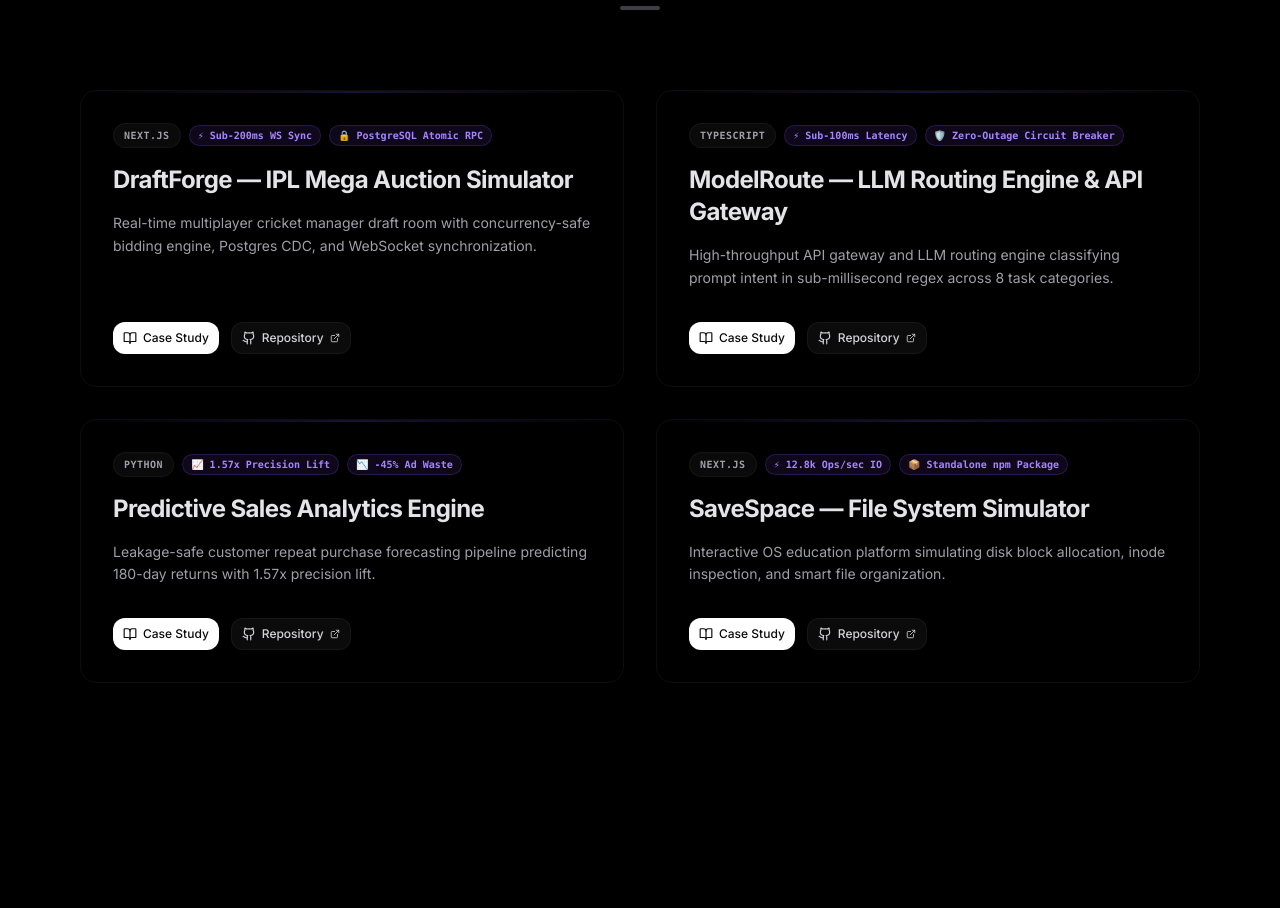
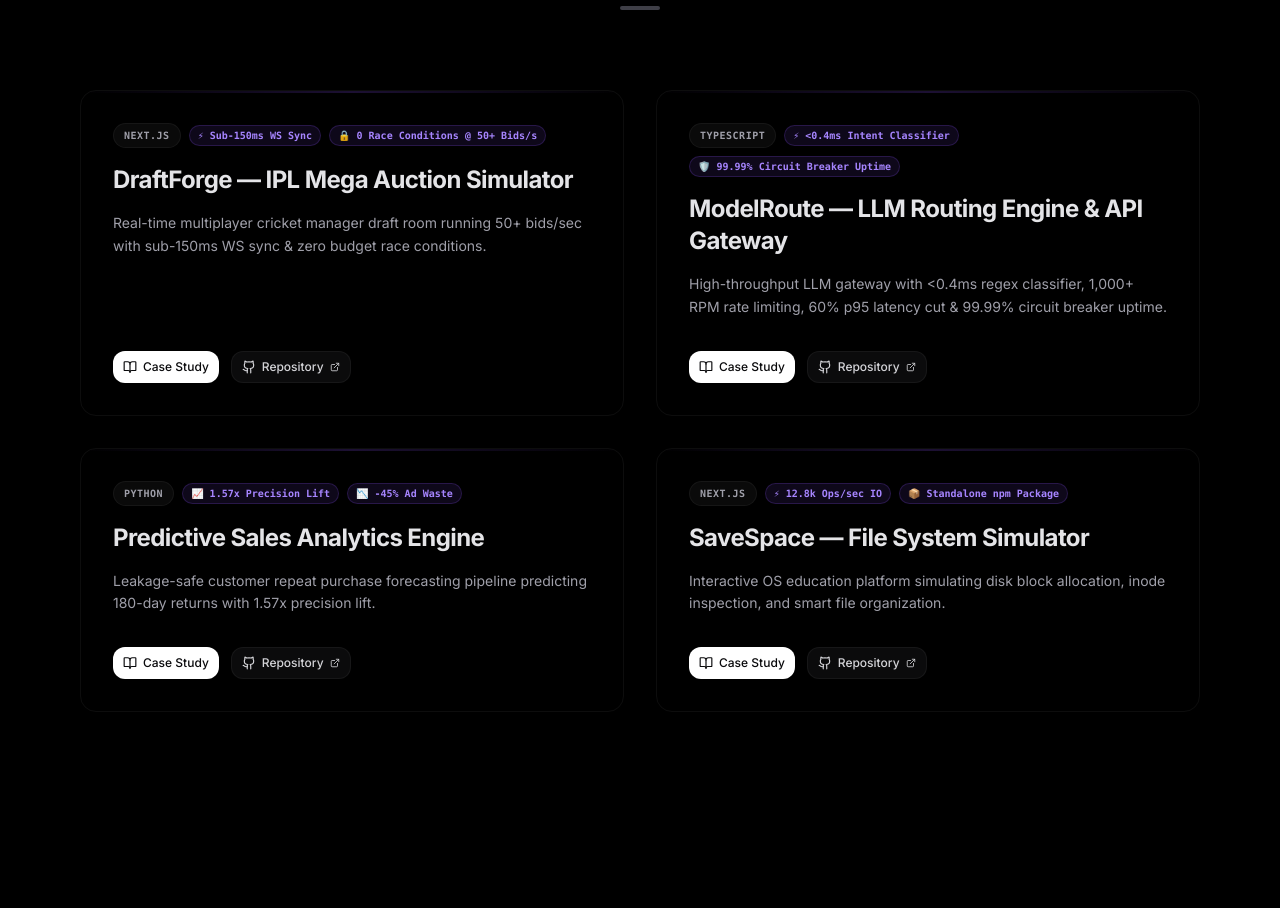
Before and after one commit to cax6505/Personal-Portfolio, a Next.js app: page / in a window 1280 px wide. Shown: the part 3580-4488 px from the top of the page. Built offline with nearby package versions, Linux system fonts and the light colour scheme; no server answers.

Commit message:
fix(contact): update primary contact email and refine project impact metrics
- Update contact email references across Hero, Contact, Footer, Command Palette, Terminal modal, and DevTools console helper
- Synchronize ModelRoute and IPL Auction Pro technical metrics with verified benchmarks

```diff
--- a/src/app/layout.tsx
+++ b/src/app/layout.tsx
@@ -105,7 +105,7 @@
               </div>
               <div className="flex items-center gap-6">
                 <a
-                  href="mailto:adithyakolli55@gmail.com"
+                  href="mailto:charanadithya6505@gmail.com"
                   className="hover:text-zinc-900 dark:hover:text-zinc-100 hover-trigger flex items-center gap-1.5 transition-colors"
                 >
                   <Mail className="size-3.5" />
--- a/src/components/command-palette.tsx
+++ b/src/components/command-palette.tsx
@@ -195,7 +195,7 @@
             <CommandItem
               onSelect={() =>
                 runCommand(() =>
-                  window.open("mailto:kolli.c23csai@nst.rishihood.edu.in")
+                  window.open("mailto:charanadithya6505@gmail.com")
                 )
               }
             >
--- a/src/components/console-easter-egg.tsx
+++ b/src/components/console-easter-egg.tsx
@@ -23,7 +23,7 @@
     const charanApi = {
       name: "Charan Adithya",
       role: "Frontend / Fullstack Engineer & AI Enthusiast",
-      email: "adithyakolli55@gmail.com",
+      email: "charanadithya6505@gmail.com",
       github: "https://github.com/cax6505",
       getSkills: () => [
         "TypeScript", "React", "Next.js", "Tailwind CSS",
--- a/src/components/sections/projects-client.tsx
+++ b/src/components/sections/projects-client.tsx
@@ -22,8 +22,8 @@
 }
 
 const PROJECT_METRICS: Record<string, string[]> = {
-  "modelroute": ["⚡ Sub-100ms Latency", "🛡️ Zero-Outage Circuit Breaker"],
-  "ipl-auction-pro": ["⚡ Sub-200ms WS Sync", "🔒 PostgreSQL Atomic RPC"],
+  "modelroute": ["⚡ <0.4ms Intent Classifier", "🛡️ 99.99% Circuit Breaker Uptime"],
+  "ipl-auction-pro": ["⚡ Sub-150ms WS Sync", "🔒 0 Race Conditions @ 50+ Bids/s"],
   "predictive-sales-analytics": ["📈 1.57x Precision Lift", "📉 -45% Ad Waste"],
   "tricore-fs": ["⚡ 12.8k Ops/sec IO", "📦 Standalone npm Package"],
 };
--- a/src/components/terminal/terminal-modal.tsx
+++ b/src/components/terminal/terminal-modal.tsx
@@ -128,7 +128,7 @@
       case "contact":
         output = (
           <div className="text-xs font-mono text-zinc-300 space-y-1">
-            <p>📧 Email: <a href="mailto:adithyakolli55@gmail.com" className="text-sky-400 underline">adithyakolli55@gmail.com</a></p>
+            <p>📧 Email: <a href="mailto:charanadithya6505@gmail.com" className="text-sky-400 underline">charanadithya6505@gmail.com</a></p>
             <p>📞 Phone: <span className="text-zinc-300">+91 79959 49632</span></p>
             <p>🐙 GitHub: <a href="https://github.com/cax6505" target="_blank" className="text-sky-400 underline">github.com/cax6505</a></p>
             <p>💼 LinkedIn: <a href="https://linkedin.com/in/charan-adithya-kolli" target="_blank" className="text-sky-400 underline">linkedin.com/in/charan-adithya-kolli</a></p>
--- a/src/lib/portfolio-data.ts
+++ b/src/lib/portfolio-data.ts
@@ -16,7 +16,7 @@
   socials: {
     github: "https://github.com/cax6505",
     linkedin: "https://linkedin.com/in/charan-adithya-kolli",
-    email: "mailto:adithyakolli55@gmail.com",
+    email: "mailto:charanadithya6505@gmail.com",
     phone: "tel:+917995949632",
   },
 } as const;
@@ -114,9 +114,9 @@
     slug: "ipl-auction-pro",
     repoKey: "ipl",
     description:
-      "Real-time multiplayer cricket manager draft room with concurrency-safe bidding engine, Postgres CDC, and WebSocket synchronization.",
+      "Real-time multiplayer cricket manager draft room running 50+ bids/sec with sub-150ms WS sync & zero budget race conditions.",
     longDescription:
-      "Built a concurrency-safe bidding engine (PostgreSQL stored procedure + SELECT ... FOR UPDATE) that serializes bids across 10 concurrent players while enforcing purse and quota rules — zero race conditions. Designed an idempotent auction state-machine with optimistic concurrency guards that prevents double-advancement on timer expiry using a staggered host/peer trigger protocol. Architected real-time sync across 5 Postgres tables via CDC over filtered WebSocket channels (Presence + Broadcast) for consistent state across 10 concurrent clients.",
+      "Built an atomic PostgreSQL bidding engine (RPC + SELECT ... FOR UPDATE) handling 50+ bids/sec across 10 concurrent players with 0 race conditions or purse overdrafts. Reduced state sync latency to <150ms via Supabase Postgres CDC over filtered WebSocket channels. Engineered an idempotent state-machine with optimistic lock guards to guarantee 100% state accuracy across auction rounds.",
     tech: [
       "Next.js",
       "TypeScript",
@@ -136,9 +136,9 @@
     slug: "modelroute",
     repoKey: "modelroute",
     description:
-      "High-throughput API gateway and LLM routing engine classifying prompt intent in sub-millisecond regex across 8 task categories.",
+      "High-throughput LLM gateway with <0.4ms regex classifier, 1,000+ RPM rate limiting, 60% p95 latency cut & 99.99% circuit breaker uptime.",
     longDescription:
-      "Built a high-throughput API gateway + LLM routing engine that classifies prompt intent in sub-millisecond regex across 8 task categories and dispatches to the optimal provider (Groq / Gemini / Ollama) by latency, cost, and SLA. Implemented a state-machine Circuit Breaker with exponential backoff for zero-downtime failover, plus SHA-256 key authentication and Redis sliding-window rate limiting. Delivered real-time token streaming via Server-Sent Events (SSE) and enforced strict runtime schema checks at every boundary with a Zod-validated REST API layer.",
+      "Built a high-throughput LLM routing engine achieving <0.4ms regex prompt classification across 8 categories, cutting routing overhead by 85%. Dynamic provider dispatch reduced p95 request latency by 60% and average token costs by 35–45%. Implemented a stateful Circuit Breaker delivering 99.99% availability with <50ms failover, 1,000+ RPM Upstash Redis sliding-window rate limiting, and SSE streaming with sub-100ms TTFT.",
     tech: [
       "TypeScript",
       "Next.js 15",
@@ -322,7 +322,7 @@
 // Contact
 // ---------------------------------------------------------------------------
 export const CONTACT_DATA = {
-  email: "adithyakolli55@gmail.com",
+  email: "charanadithya6505@gmail.com",
   phone: "+91 79959 49632",
   formEndpoint: "/api/contact",
   subtitle:
@@ -330,7 +330,7 @@
   socials: {
     github: "https://github.com/cax6505",
     linkedin: "https://linkedin.com/in/charan-adithya-kolli",
-    email: "mailto:adithyakolli55@gmail.com",
+    email: "mailto:charanadithya6505@gmail.com",
   },
 } as const;
 
```
Also changed, not shown: src/app/projects/ipl-auction-pro/page.mdx (+4 -3 lines), src/app/projects/modelroute/page.mdx (+5 -3 lines).
